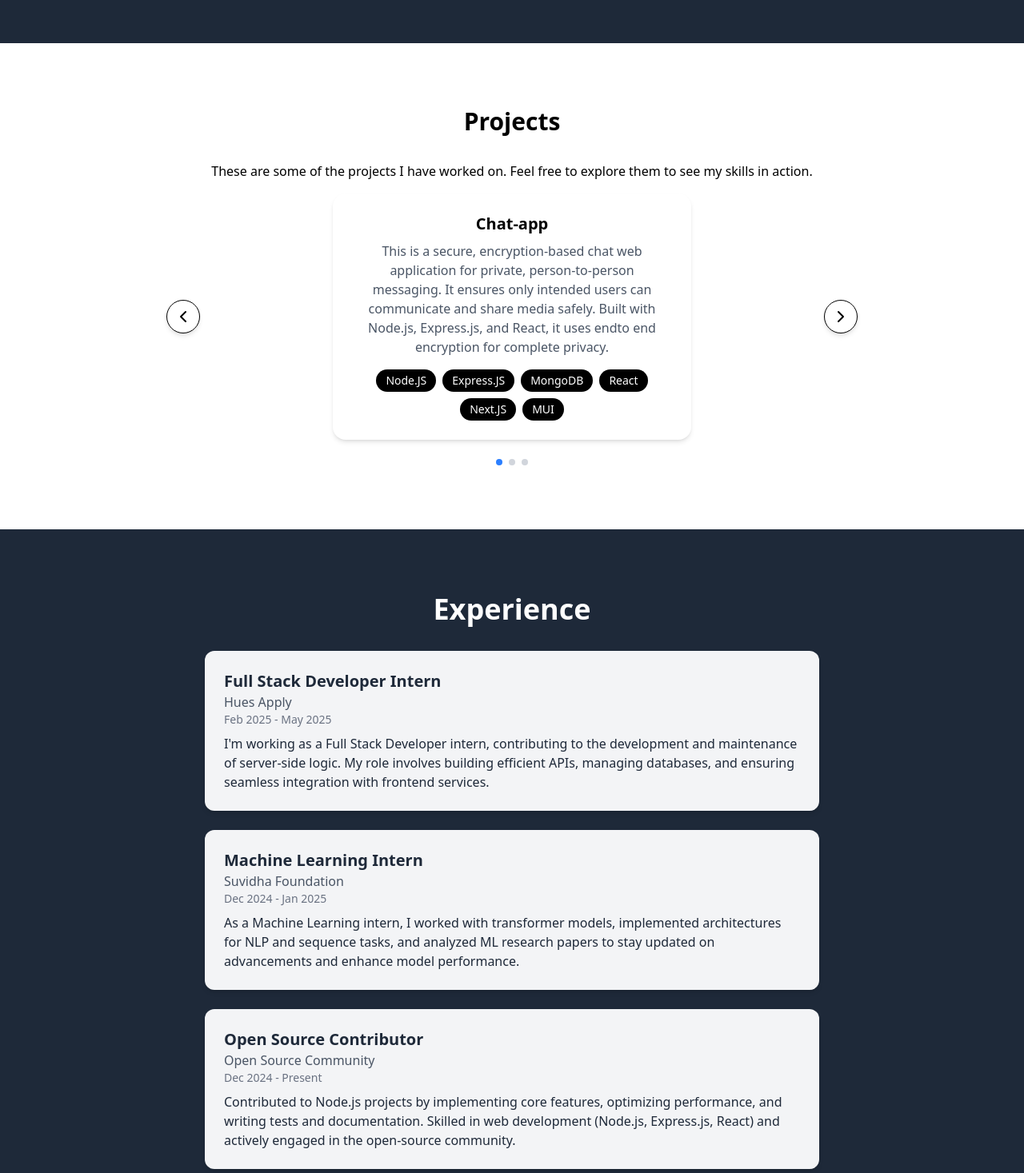
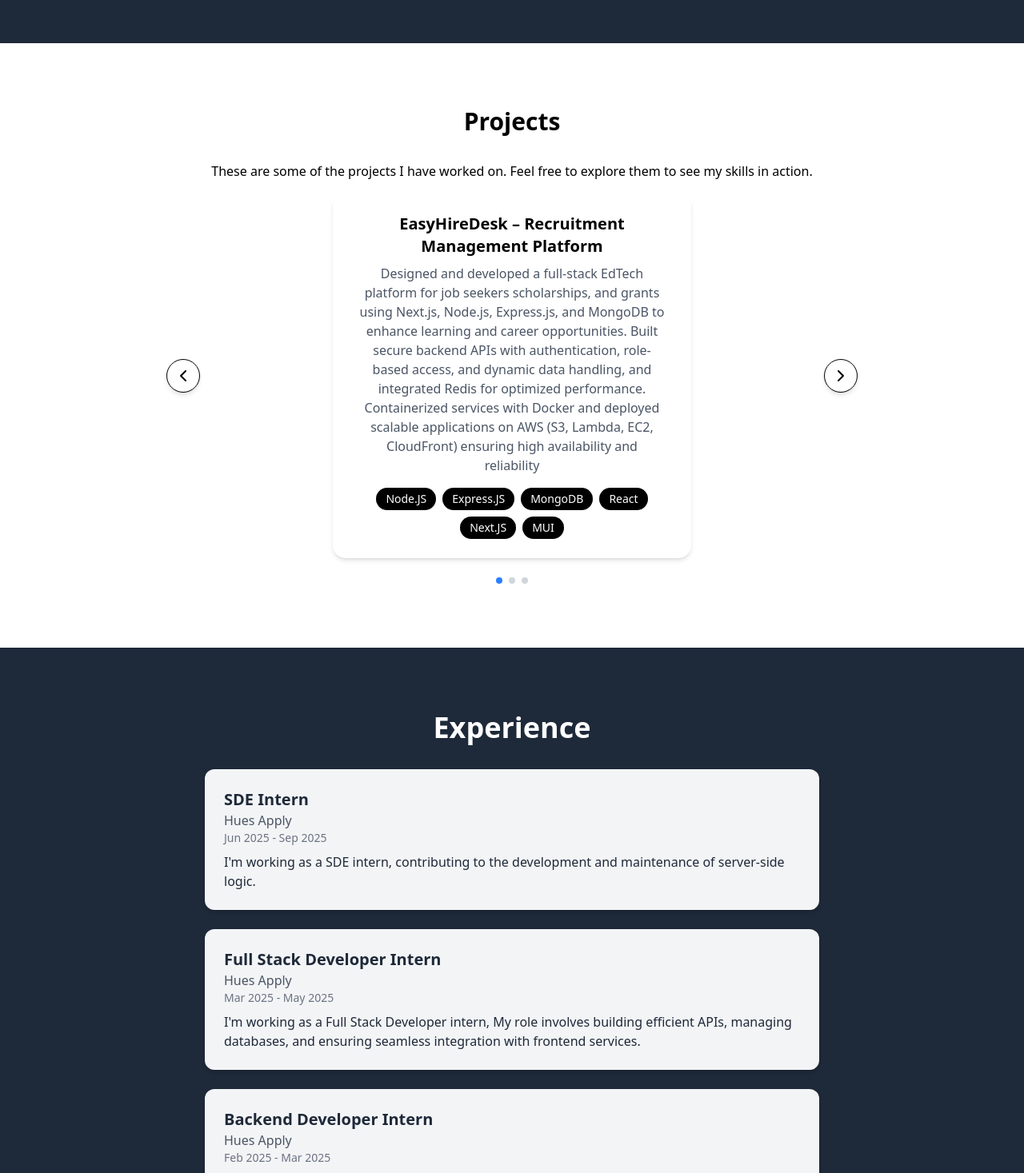
Before and after one commit to narendrakumar9867/Port-folio, a Next.js app: page / in a window 1280 px wide. Shown: the part 1330-2797 px from the top of the page at 80% size. Built offline with nearby package versions, Linux system fonts and the light colour scheme.

Commit message:
Update the experience, about, projects

```diff
--- a/components/about/page.jsx
+++ b/components/about/page.jsx
@@ -17,10 +17,7 @@ const AboutPage = () => {
           Based In <span className="font-bold">India.</span>
         </h1>
         <p className="text-gray-600 text-sm sm:text-base px-2 md:px-0">
-          I am a dedicated professional with skills in Python, Django, FastAPI, RESTful APIs,
-          GraphQL, Node.js, Express.js, MongoDB, and PostgreSQL. I enjoy solving complex problems,
-          designing efficient algorithms, and building user-friendly solutions. With experience in
-          Software Development projects, I thrive in team environments and embrace the latest tech.
+          With hands-on, real-world experience as a Full Stack Developer, I specialize in building end-to-end web applications using Next.js, React, Node.js, Express.js, and MongoDB. I focus on designing scalable, high-performance systems with clean architecture and maintainable code. I am comfortable working across both frontend and backend layers, ensuring seamless integration, efficient APIs, and optimized user experiences. I am highly motivated to adopt new technologies and take on complex engineering challenges that continuously strengthen my technical depth and problem-solving skills.
         </p>
 
         <div className="flex justify-center md:justify-start items-center gap-4 pt-2">
--- a/components/experience/page.jsx
+++ b/components/experience/page.jsx
@@ -5,10 +5,22 @@ import { motion } from 'framer-motion';
 
 const experiences = [
   {
+    role: 'SDE Intern',
+    company: 'Hues Apply',
+    duration: 'Jun 2025 - Sep 2025',
+    description: `I'm working as a SDE intern, contributing to the development and maintenance of server-side logic.`,
+  },
+  {
     role: 'Full Stack Developer Intern',
     company: 'Hues Apply',
-    duration: 'Feb 2025 - May 2025',
-    description: `I'm working as a Full Stack Developer intern, contributing to the development and maintenance of server-side logic. My role involves building efficient APIs, managing databases, and ensuring seamless integration with frontend services.`,
+    duration: 'Mar 2025 - May 2025',
+    description: `I'm working as a Full Stack Developer intern, My role involves building efficient APIs, managing databases, and ensuring seamless integration with frontend services.`,
+  },
+  {
+    role: 'Backend Developer Intern',
+    company: 'Hues Apply',
+    duration: 'Feb 2025 - Mar 2025',
+    description: `I'm working as a Full Stack Developer intern, My role involves building efficient APIs, managing databases, and ensuring seamless integration with frontend services.`,
   },
   {
     role: 'Machine Learning Intern',
@@ -19,22 +31,18 @@ const experiences = [
       tasks, and analyzed ML research papers to stay updated on advancements and enhance model performance.`,
   },
   {
-    role: 'Open Source Contributor',
-    company: 'Open Source Community',
-    duration: 'Dec 2024 - Present',
+    role: 'Campus Ambassadors Internship',
+    company: 'E-cell, IIT Bombay',
+    duration: 'Jul 2024 - Dec 2024',
     description:
-      `Contributed to Node.js projects by implementing core features, optimizing performance, and writing tests and
-      documentation. Skilled in web development (Node.js, Express.js, React) and actively engaged in the open-source
-      community.`,
+      `As a Campus Ambassador, I collaborated with IIT Bombay to promote entrepreneurship and connect students to opportunities.`,
   },
   {
-    role: 'Developer Team Lead',
-    company: '(Remote)DYPIEMR, Akurdi',
-    duration: 'May 2024 -Dec2024',
+    role: 'Event Deputy Lead of DimensionsForge',
+    company: 'Paradox, IIT Madras',
+    duration: 'May 2024 - Jun 2024',
     description:
-      ` As the Lead Full Stack Developer in college, I led a team in building scalable web applications using MERN tech
-      , developing RESTful APIs and optimizing database performance. I also managed deployments with Docker,
-      automated CI/CD pipelines, and mentored junior developers.`,
+      `At IIT Madras, I collaborated with a startup team and served as the Event Deputy Lead for DimensionsForge.`,
   },
 ];
 
--- a/components/projects/page.jsx
+++ b/components/projects/page.jsx
@@ -5,11 +5,9 @@ import { ChevronLeft, ChevronRight } from "lucide-react";
 
 const projects = [
   {
-    title: "Chat-app",
+    title: "EasyHireDesk – Recruitment Management Platform",
     description:
-      `This is a secure, encryption-based chat web application for private, person-to-person messaging. It ensures
-      only intended users can communicate and share media safely. Built with Node.js, Express.js, and React, it uses endto
-      end encryption for complete privacy.`,
+      `Designed and developed a full-stack EdTech platform for job seekers scholarships, and grants using Next.js, Node.js, Express.js, and MongoDB to enhance learning and career opportunities. Built secure backend APIs with authentication, role-based access, and dynamic data handling, and integrated Redis for optimized performance. Containerized services with Docker and deployed scalable applications on AWS (S3, Lambda, EC2, CloudFront) ensuring high availability and reliability`,
     tags: ["Node.JS", "Express.JS", "MongoDB", "React", "Next.JS", "MUI"],
   },
   {
```
Also changed, not shown: 1 other file (tests, documents, lock files or other folders).
